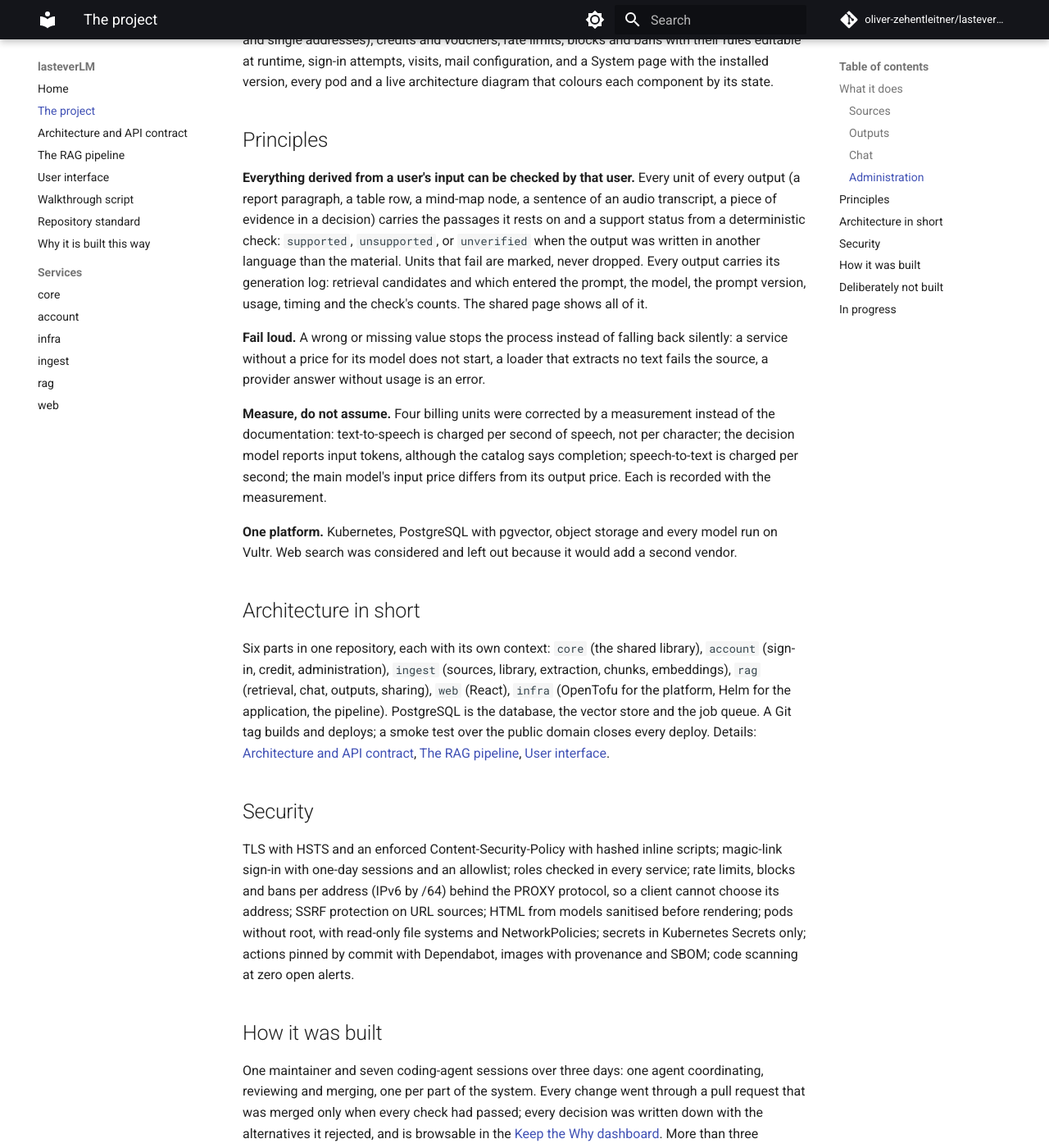
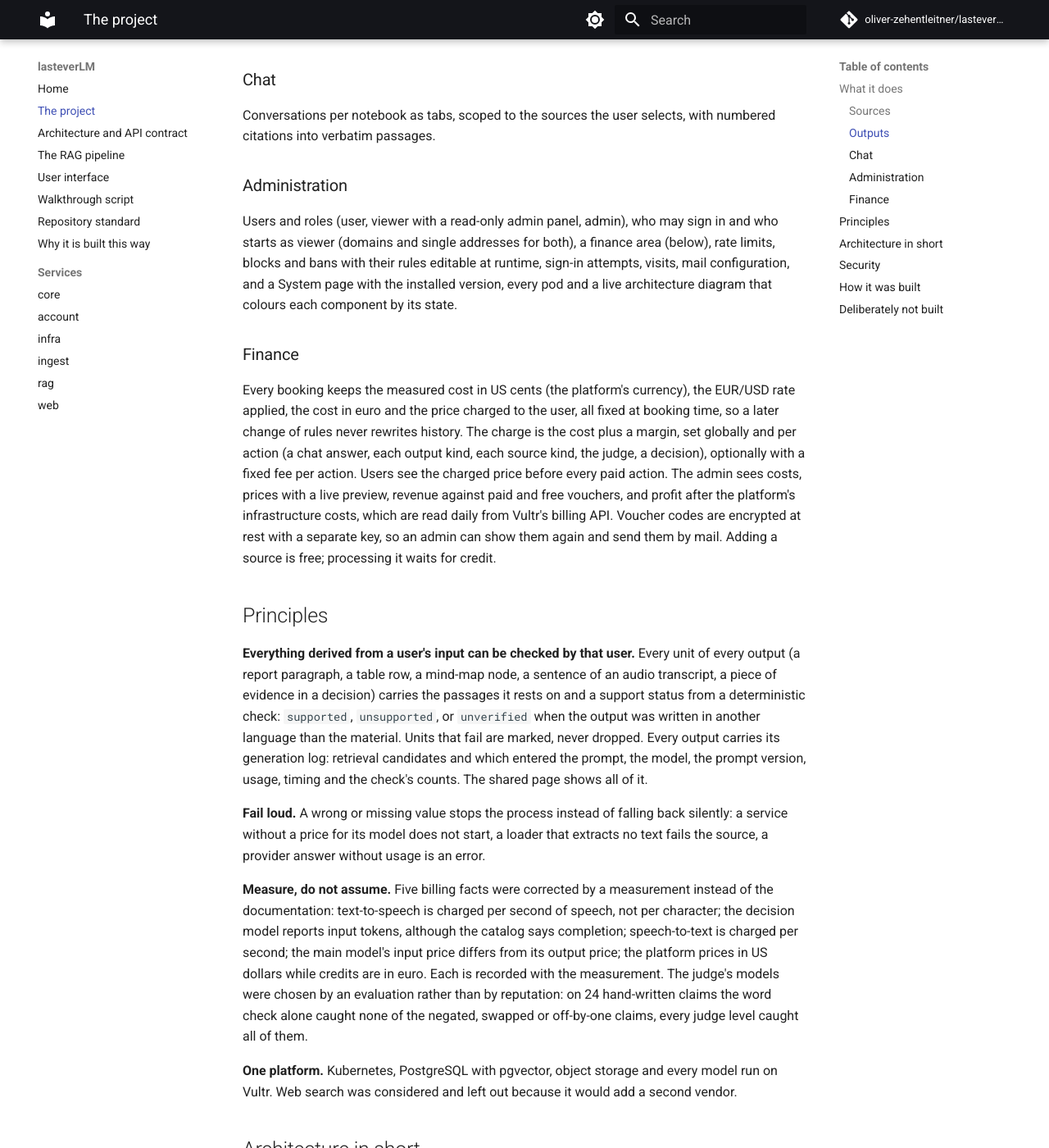
Before and after one commit to oliver-zehentleitner-aigent/lasteverLM, an MkDocs documentation site: the page built from docs/project.md, in a window 1280 px wide and 1400 px high, scrolled down 1567 px. Shown: the whole window at 82% size. Built offline with MkDocs 1.6.1 and Material for MkDocs 9.7.7, drawn with Linux system fonts in a browser that asks for light colours; comment, search, counter and statistics services are not loaded; some of the changed text lies outside the part shown.

Commit message:
docs: the project page at 0.18.0

```diff
--- a/docs/project.md
+++ b/docs/project.md
@@ -49,6 +49,19 @@
   go through the support check, and their agreement is shown
   (consistent, conflicting, unclear, or "the sources do not decide
   this").
+- **Chart:** "Find charts" proposes number series from the sources as
+  small previews; the user picks which are drawn. Every value is
+  checked exactly against its passage (in any notation: 1.906, 1906,
+  1,9 Mio., percent); a computed value is marked as computed, never as
+  supported.
+- **Judge (optional):** a model of another family than the author
+  checks each claim's meaning against its passages (supported,
+  contradicted, not in the source), in three levels whose models were
+  chosen by a published evaluation ([judge evaluation](https://github.com/oliver-zehentleitner/lasteverLM/blob/main/rag/docs/judge-eval.md)).
+  At generation, failing claims are revised and judged again, at most
+  three rounds; a claim that still fails is removed and listed as
+  removed. On an existing output or chat answer the judge annotates
+  only.
 - **Outputs belong to the user**, live in the library, survive the
   deletion of the notebook they were made in, and can be added to
   other notebooks as sources.
@@ -63,11 +76,27 @@
 ### Administration
 
 Users and roles (user, viewer with a read-only admin panel, admin),
-who may sign in (domains and single addresses), credits and vouchers,
-rate limits, blocks and bans with their rules editable at runtime,
+who may sign in and who starts as viewer (domains and single addresses
+for both), a finance area (below), rate limits, blocks and bans with their rules editable at runtime,
 sign-in attempts, visits, mail configuration, and a System page with
 the installed version, every pod and a live architecture diagram that
 colours each component by its state.
+
+### Finance
+
+Every booking keeps the measured cost in US cents (the platform's
+currency), the EUR/USD rate applied, the cost in euro and the price
+charged to the user, all fixed at booking time, so a later change of
+rules never rewrites history. The charge is the cost plus a margin,
+set globally and per action (a chat answer, each output kind, each
+source kind, the judge, a decision), optionally with a fixed fee per
+action. Users see the charged price before every paid action. The
+admin sees costs, prices with a live preview, revenue against paid and
+free vouchers, and profit after the platform's infrastructure costs,
+which are read daily from Vultr's billing API. Voucher codes are
+encrypted at rest with a separate key, so an admin can show them again
+and send them by mail. Adding a source is free; processing it waits
+for credit.
 
 ## Principles
 
@@ -87,12 +116,16 @@
 not start, a loader that extracts no text fails the source, a provider
 answer without usage is an error.
 
-**Measure, do not assume.** Four billing units were corrected by a
+**Measure, do not assume.** Five billing facts were corrected by a
 measurement instead of the documentation: text-to-speech is charged
 per second of speech, not per character; the decision model reports
 input tokens, although the catalog says completion; speech-to-text is
 charged per second; the main model's input price differs from its
-output price. Each is recorded with the measurement.
+output price; the platform prices in US dollars while credits are in
+euro. Each is recorded with the measurement. The judge's models were
+chosen by an evaluation rather than by reputation: on 24 hand-written
+claims the word check alone caught none of the negated, swapped or
+off-by-one claims, every judge level caught all of them.
 
 **One platform.** Kubernetes, PostgreSQL with pgvector, object storage
 and every model run on Vultr. Web search was considered and left out
@@ -118,7 +151,9 @@
 bans per address (IPv6 by /64) behind the PROXY protocol, so a client
 cannot choose its address; SSRF protection on URL sources; HTML from
 models sanitised before rendering; pods without root, with read-only
-file systems and NetworkPolicies; secrets in Kubernetes Secrets only; actions pinned by
+file systems and NetworkPolicies; secrets in Kubernetes Secrets only; voucher codes encrypted at rest
+with a separate key; no paid model call without a configured exchange
+rate, so nothing is paid upstream and left unbooked; actions pinned by
 commit with Dependabot, images with provenance and SBOM; code scanning
 at zero open alerts.
 
@@ -144,12 +179,3 @@
   would pay off.
 - **Node autoscaling** waits for the database's private network
   attachment.
-
-## In progress
-
-Charts as an output kind (the user picks from proposed charts; every
-number is checked exactly against its passage), an optional judge
-model that checks each claim's meaning and lets the output be revised
-until it passes (with a published evaluation), usage and cost pages in
-the administration, voucher codes encrypted at rest so an admin can show
-and mail them again.
```
Also changed, not shown: other parts of docs/project.md (+2 -2 lines).
